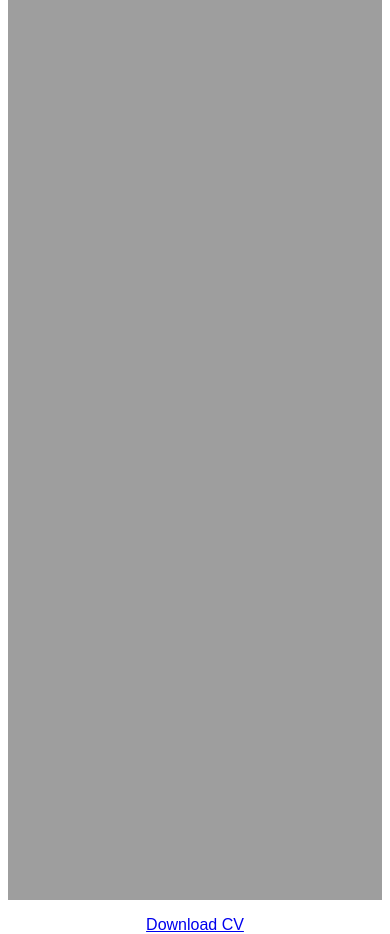
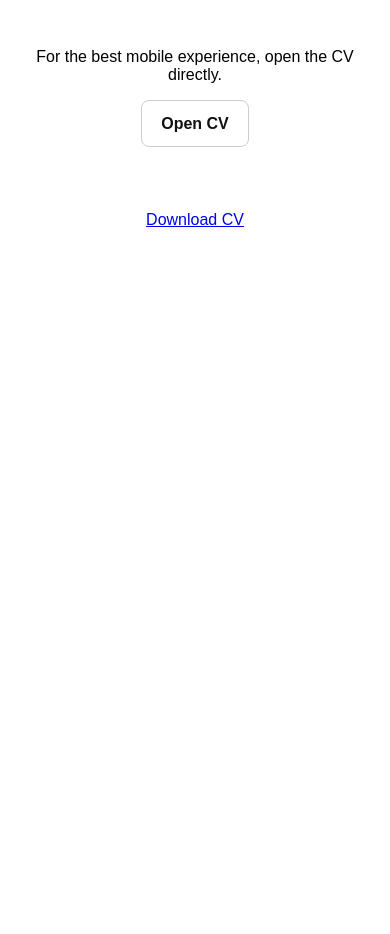
Before and after one commit to mmccoy-01/mmccoy-01.github.io, a Jekyll site: the page built from pages/cv.html, in a window 390 px wide. Built offline with Jekyll 4.4.1, drawn with Linux system fonts in a browser that asks for light colours; after the commit the page ends 900 px from its top, so only the background shows below that.

Commit message:
Fix links part 6

```diff
--- a/_layouts/cv.html
+++ b/_layouts/cv.html
@@ -9,7 +9,7 @@
     html, body {
       margin: 0;
       padding: 0;
-      height: 100%;
+      min-height: 100%;
       background: #fff;
       font-family: Arial, sans-serif;
     }
@@ -20,7 +20,6 @@
       display: flex;
       justify-content: center;
       align-items: flex-start;
-      padding: 0;
     }
 
     .cv-page iframe {
@@ -33,6 +32,35 @@
       text-align: center;
       margin: 1rem 0 2rem;
     }
+
+    .mobile-only {
+      display: none;
+    }
+
+    .cv-mobile {
+      text-align: center;
+      padding: 2rem 1rem;
+    }
+
+    .cv-button {
+      display: inline-block;
+      padding: 0.85rem 1.2rem;
+      text-decoration: none;
+      border: 1px solid #ccc;
+      border-radius: 8px;
+      color: #111;
+      font-weight: 600;
+    }
+
+    @media (max-width: 768px) {
+      .desktop-only {
+        display: none;
+      }
+
+      .mobile-only {
+        display: block;
+      }
+    }
   </style>
 </head>
 <body>
--- a/pages/cv.html
+++ b/pages/cv.html
@@ -7,13 +7,28 @@
 permalink: /cv/
 ---
 
-<div class="cv-page">
+<div class="cv-page desktop-only">
   <iframe
     src="https://mmccoy-01.github.io/cv/cv-mfm.pdf"
     title="Curriculum Vitae for Michael F. McCoy III">
   </iframe>
 </div>
 
+<div class="mobile-only cv-mobile">
+  <p>For the best mobile experience, open the CV directly.</p>
+  <p>
+    <a
+      class="cv-button"
+      href="https://mmccoy-01.github.io/cv/cv-mfm.pdf"
+      target="_blank"
+      rel="noopener">
+      Open CV
+    </a>
+  </p>
+</div>
+
 <p class="fallback">
-  <a href="{{ '/assets/pdf/cv-mfm.pdf' | relative_url }}">Download CV</a>
+  <a href="https://mmccoy-01.github.io/cv/cv-mfm.pdf" target="_blank" rel="noopener">
+    Download CV
+  </a>
 </p>
```
